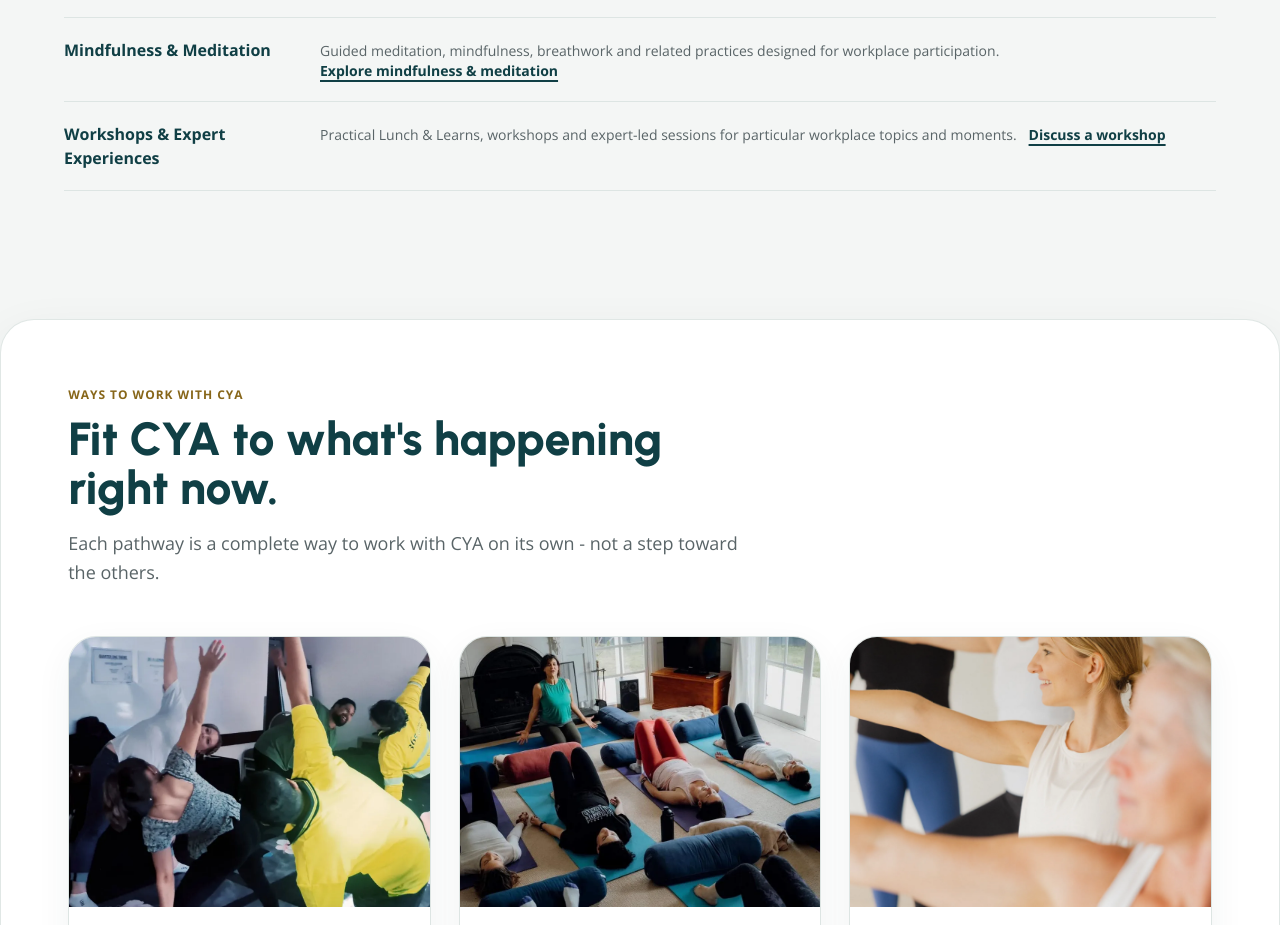
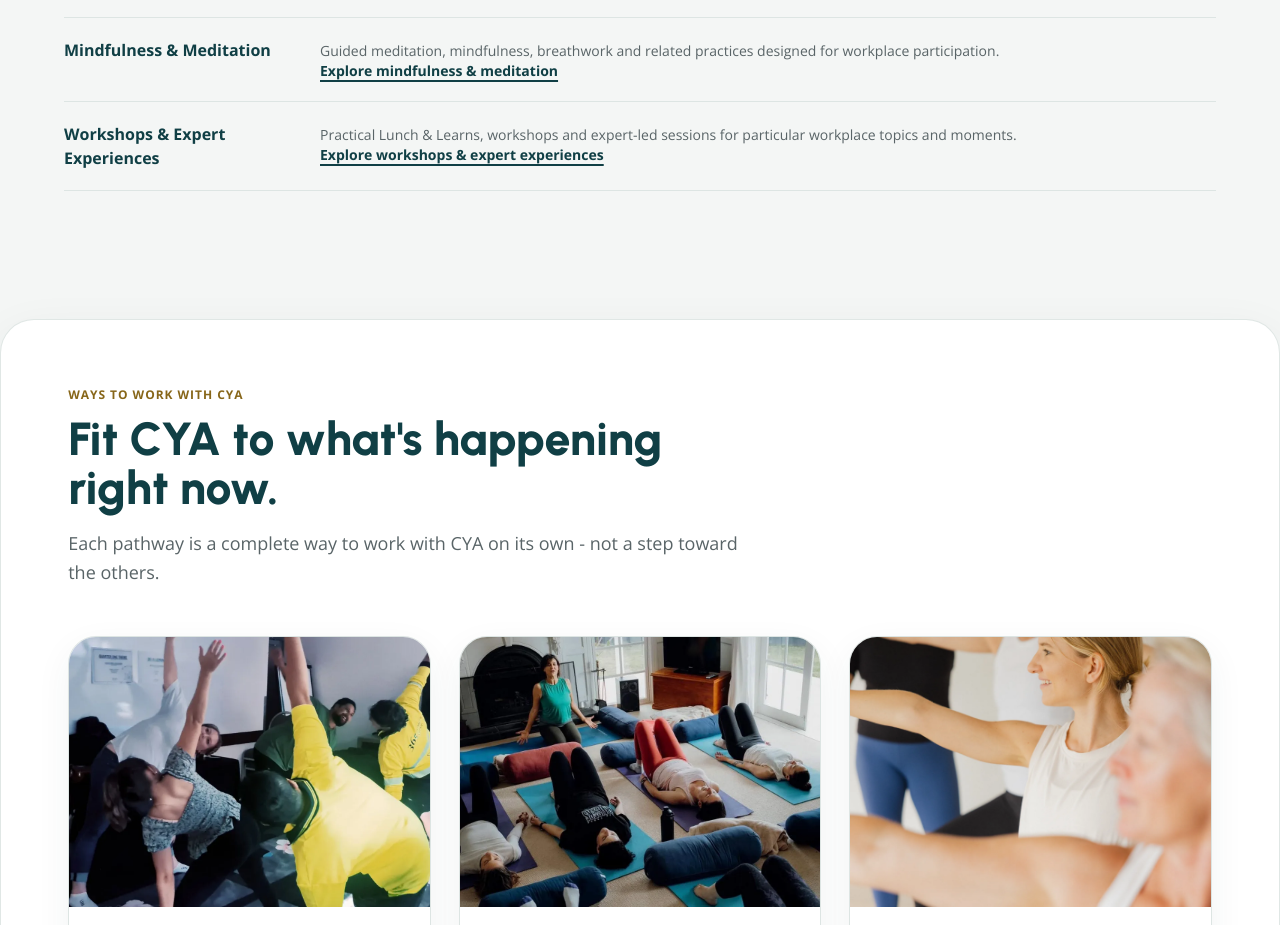
Before and after one commit to glennhammond/cya-website-prototype, a Next.js app: page / in a window 1280 px wide. Shown: the part 2068-2993 px from the top of the page. Built offline with nearby package versions, Linux system fonts and the light colour scheme.

Commit message:
Phase 11.4: connect Home directly to qualified Workshops destination

```diff
--- a/content/home.ts
+++ b/content/home.ts
@@ -48,8 +48,8 @@
   {
     title: "Workshops & Expert Experiences",
     body: "Practical Lunch & Learns, workshops and expert-led sessions for particular workplace topics and moments.",
-    href: "/contact?interest=one-off",
-    cta: "Discuss a workshop",
+    href: "/workplace-wellbeing-workshops",
+    cta: "Explore workshops & expert experiences",
   },
 ];
 
```
